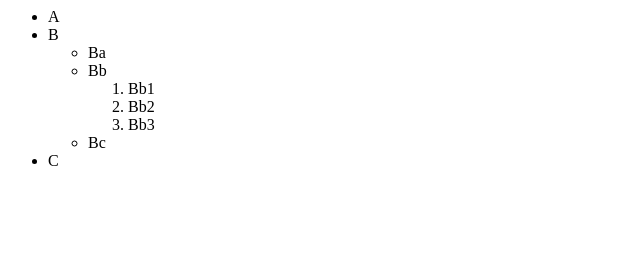
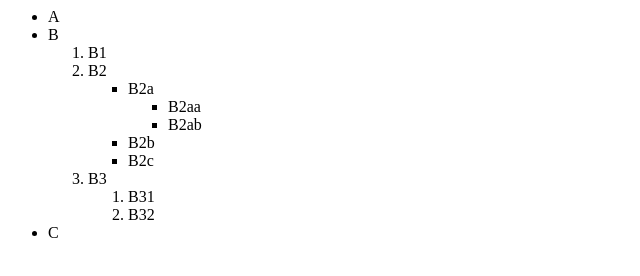
Before and after one commit to MichalSkrisa/The_Complete_Full_Stack_Web_Dev_Bootcamp, a plain HTML site: page Section 3 Intermediate HTML/3.1 Nesting and Indentation/index.html in a window 1280 px wide. Shown: the whole page, without its empty margins (0-640 px from the left). Drawn offline with Linux system fonts and the light colour scheme.

Commit message:
20250328_changes

```diff
--- a/Section 3 Intermediate HTML/3.1 Nesting and Indentation/index.html
+++ b/Section 3 Intermediate HTML/3.1 Nesting and Indentation/index.html
@@ -4,18 +4,28 @@
   <li>A</li>
   <li>
     B
-    <ul>
-      <li>Ba</li>
+    <ol>
+      <li>B1</li>
       <li>
-        Bb
+        B2
+        <ul>
+          <li>B2a</li>
+          <ul>
+            <li>B2aa</li>
+            <li>B2ab</li>
+          </ul>
+          <li>B2b</li>
+          <li>B2c</li>
+        </ul>
+      </li>
+      <li>
+        B3
         <ol>
-          <li>Bb1</li>
-          <li>Bb2</li>
-          <li>Bb3</li>
+          <li>B31</li>
+          <li>B32</li>
         </ol>
       </li>
-      <li>Bc</li>
-    </ul>
+    </ol>
   </li>
   <li>C</li>
 </ul>
```
Also changed, not shown: Section 2 Introduction to HTML/2.3 Void Elements/index.html (+1 -1 lines), Section 3 Intermediate HTML/3.2 Anchor Elements/index.html (+1 -1 lines), Section 3 Intermediate HTML/3.4 Birthday Invite Project/index.html (+1 -1 lines).
